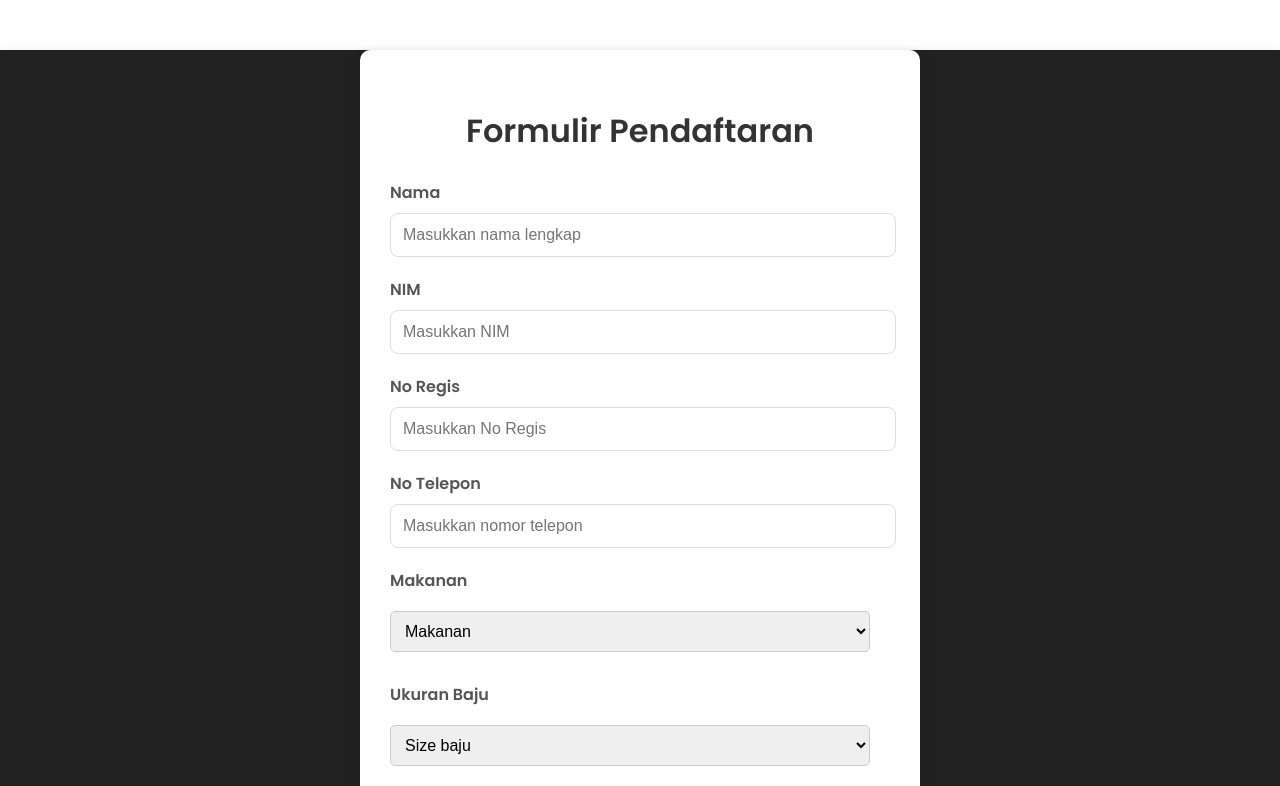
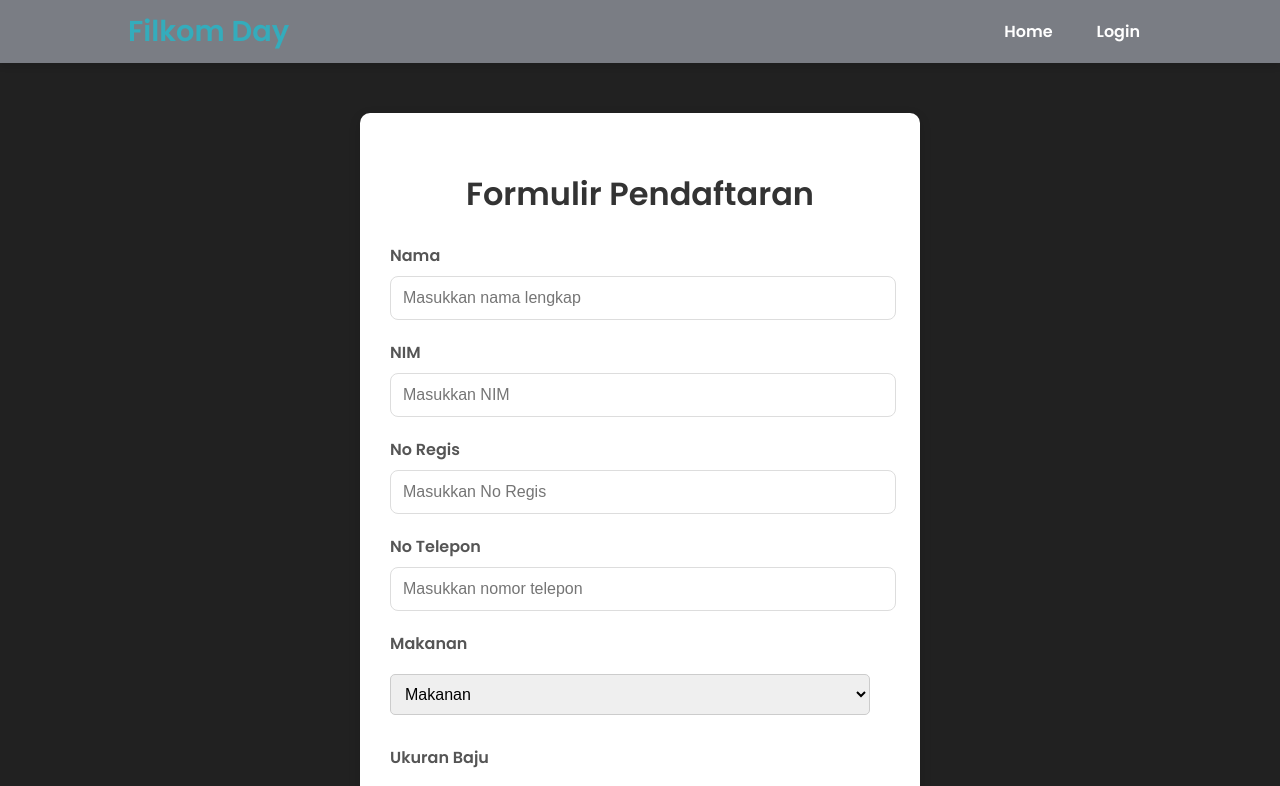
Before and after one commit to Lapzy7/Front-End-Final, a React (Create React App) app: page /registration in a window 1280 px wide. Shown: the top 786 px of the page. Built offline with nearby package versions, Linux system fonts and the light colour scheme.

Commit message:
adding Small Navigation

```diff
--- /dev/null
+++ b/src/component/SmallNavigation/index.js
@@ -0,0 +1,33 @@
+import React from "react";
+import { useNavigate } from "react-router-dom";
+
+const SmallNavigation = () => {
+  const navigate = useNavigate();
+
+  return (
+    <nav className="navbar">
+      <div className="navbar-content">
+        <div className="navbar-logo">
+          <h2>Filkom Day</h2>
+        </div>
+        <ul className="navbar-links">
+          <li>
+            <button onClick={() => navigate("/")} className="navbar-button">
+              Home
+            </button>
+          </li>
+          <li>
+            <button
+              onClick={() => navigate("/login")}
+              className="navbar-button"
+            >
+              Login
+            </button>
+          </li>
+        </ul>
+      </div>
+    </nav>
+  );
+};
+
+export default SmallNavigation;
--- a/src/page/Registration/index.js
+++ b/src/page/Registration/index.js
@@ -1,4 +1,5 @@
 import React, { useState } from "react";
+import SmallNavigation from "../../component/SmallNavigation";
 
 const Registration = () => {
   const [isSubmitted, setIsSubmitted] = useState(false);
@@ -22,6 +23,8 @@ const Registration = () => {
   }
 
   return (
+    <div className="app-container">
+      <SmallNavigation />
       <div className="registration-container">
         <h2>Formulir Pendaftaran</h2>
         <form onSubmit={handleSubmit} className="registration-form">
@@ -90,10 +93,15 @@ const Registration = () => {
             Daftar
           </button>
 
-        <button type="submit" className="back-button" onClick={handleRedirect}>
+          <button
+            type="submit"
+            className="back-button"
+            onClick={handleRedirect}
+          >
             Back
           </button>
         </form>
+      </div>
     </div>
   );
 };
```
Lines whose indentation alone changed are shown as unchanged.
